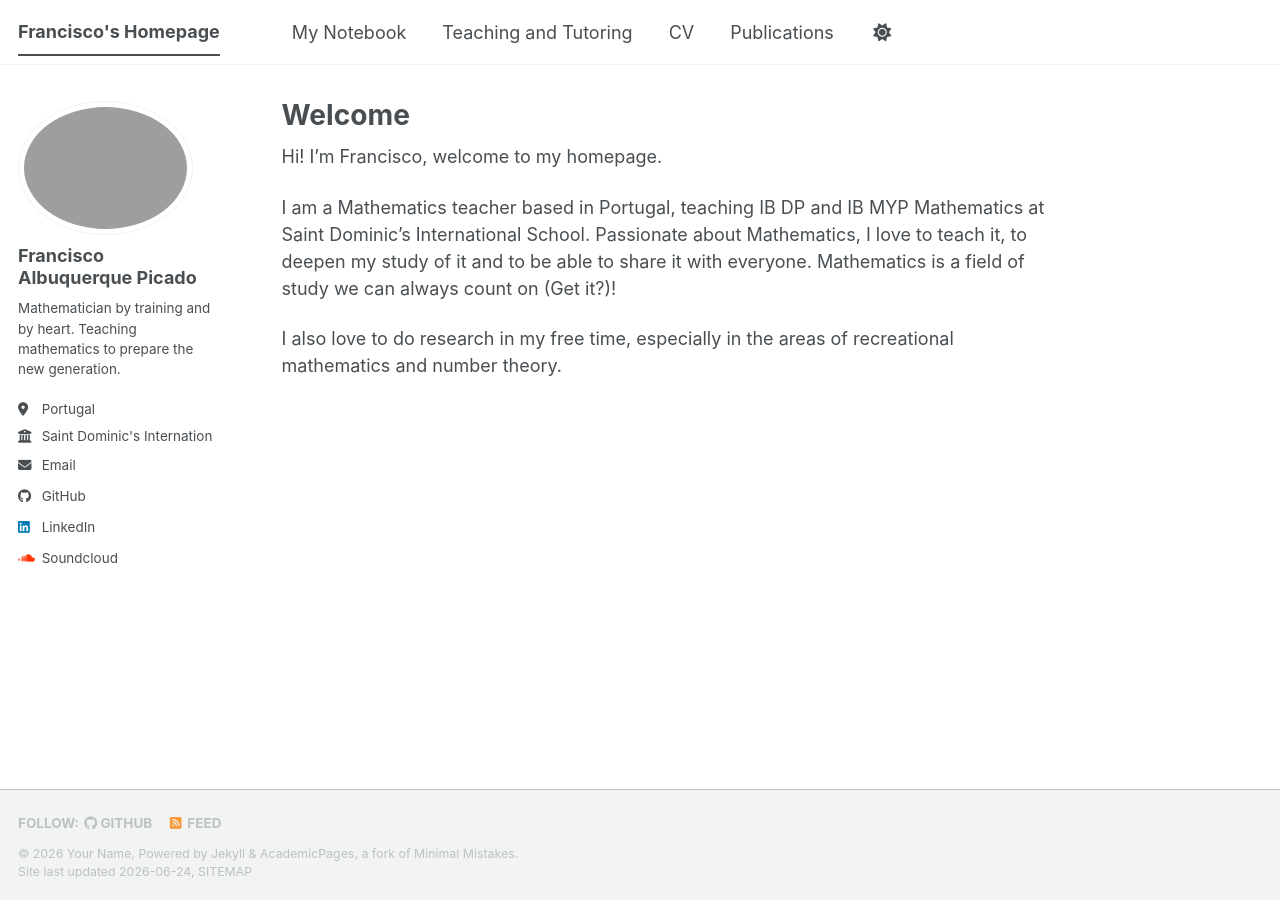
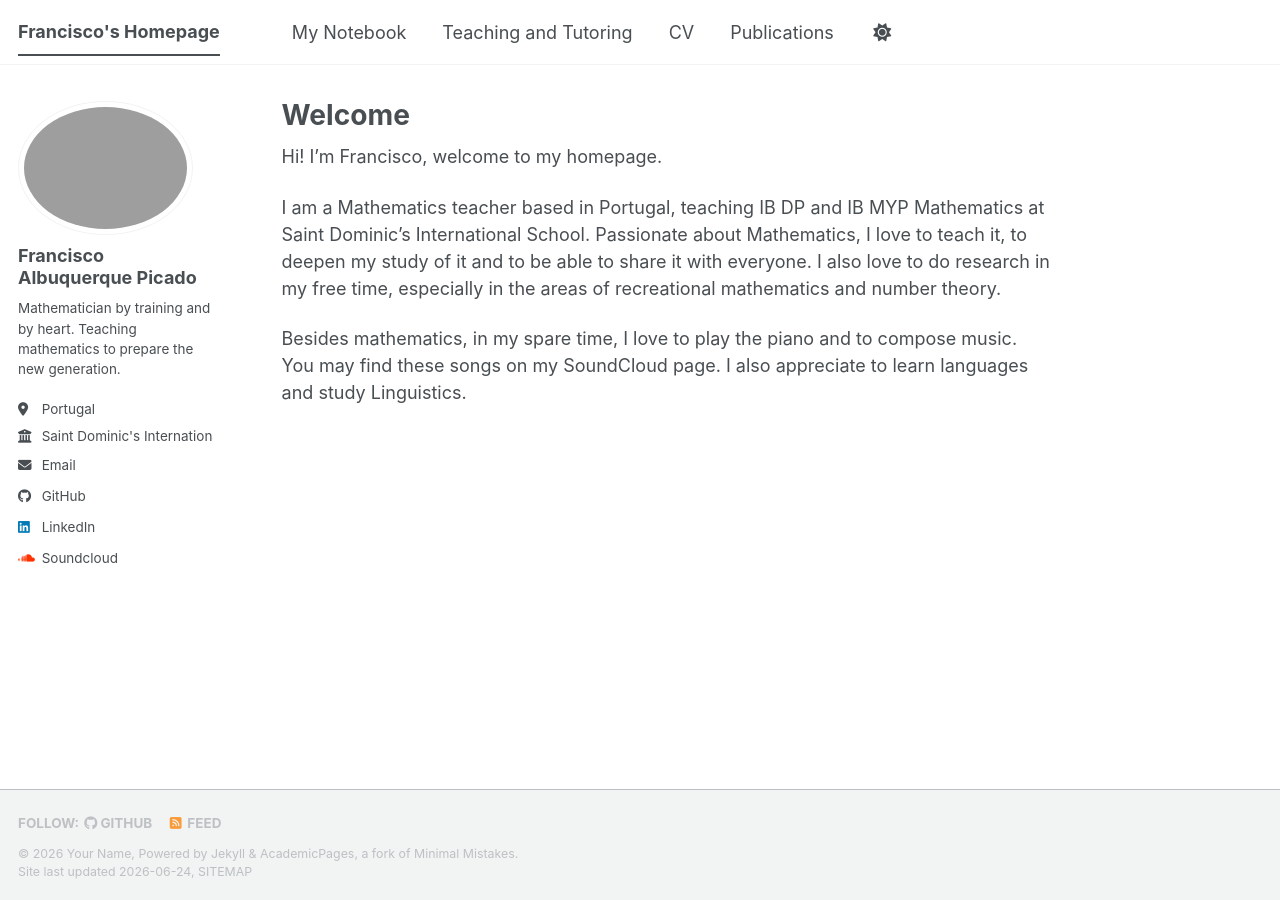
Before and after one commit to ghaleon7/ghaleon7.github.io, a Jekyll site: the page built from _pages/about.md, in a window 1280 px wide. Built offline with Jekyll 4.4.1, drawn with Linux system fonts in a browser that asks for light colours; a script bundle is joined from its source files by our own code; library files that are not in the unit come from our copies.

Commit message:
Update about.md
Updated the about page.

```diff
--- a/_pages/about.md
+++ b/_pages/about.md
@@ -10,9 +10,12 @@ redirect_from:
 Hi! I'm Francisco, welcome to my homepage.
 
 I am a Mathematics teacher based in Portugal, teaching IB DP and IB MYP Mathematics at Saint Dominic's International School.
-Passionate about Mathematics, I love to teach it, to deepen my study of it and to be able to share it with everyone. Mathematics is a field of study we can always count on (Get it?)!
+Passionate about Mathematics, I love to teach it, to deepen my study of it and to be able to share it with everyone.
+I also love to do research in my free time, especially in the areas of recreational mathematics and number theory.
 
-I also love to do research in my free time, especially in the areas of recreational mathematics and number theory.
+Besides mathematics, in my spare time, I love to play the piano and to compose music. You may find these songs on my SoundCloud page.
+I also appreciate to learn languages and study Linguistics.
+
 
 <!---
 # This is the front page of a website that is powered by the [Academic Pages template](https://github.com/academicpages/academicpages.github.io) and hosted on GitHub pages. [GitHub pages](https://pages.github.com) is a free service in which websites are built and hosted from code and data stored in a GitHub repository, automatically updating when a new commit is made to the repository. This template was forked from the [Minimal Mistakes Jekyll Theme](https://mmistakes.github.io/minimal-mistakes/) created by Michael Rose, and then extended to support the kinds of content that academics have: publications, talks, teaching, a portfolio, blog posts, and a dynamically-generated CV. Incidentally, these same features make it a great template for anyone that needs to show off a professional template!
```
